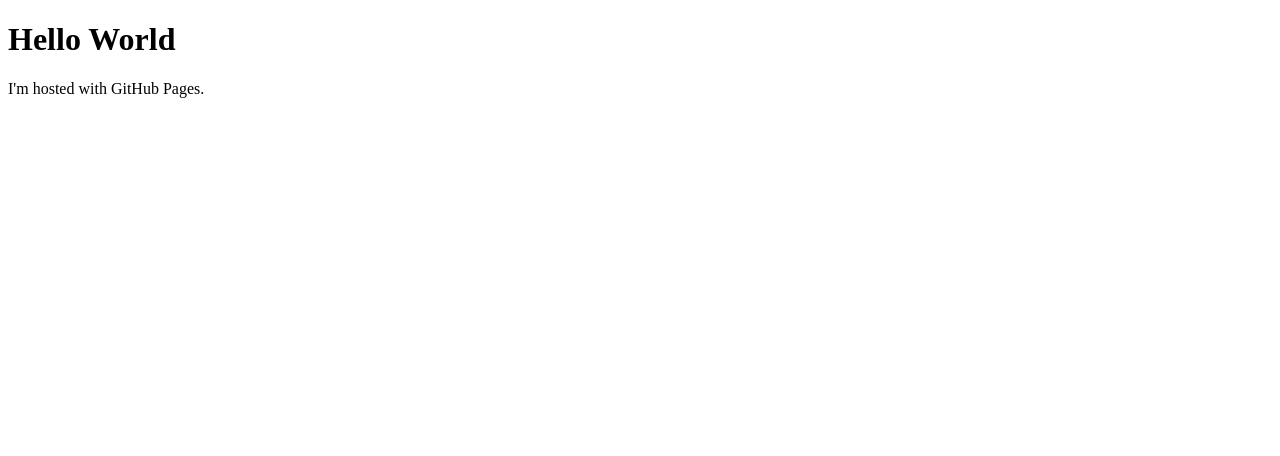
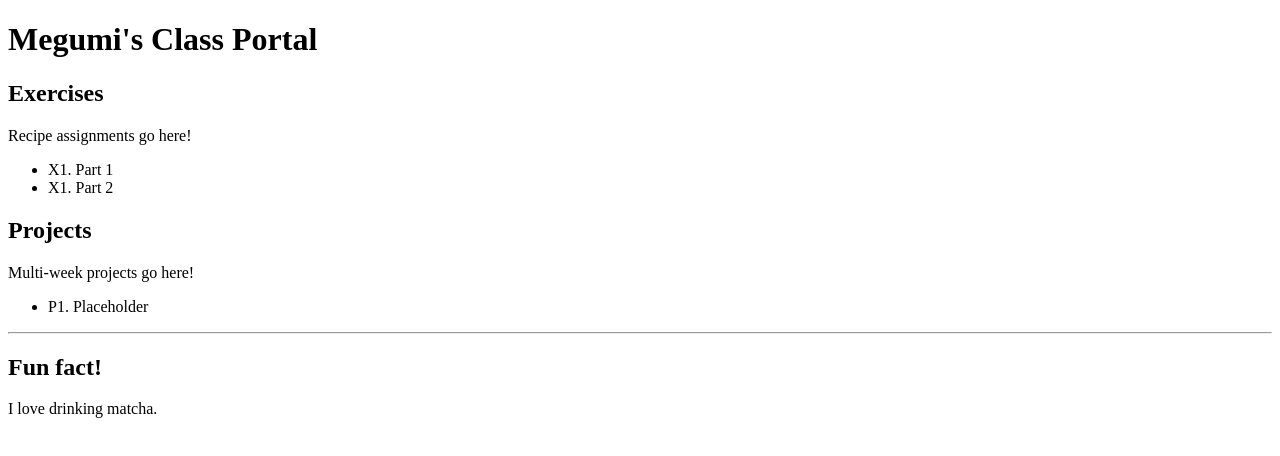
Before and after one commit to megumi-edu/megumi-edu.github.io, a plain HTML site: page index.html in a window 1280 px wide. Drawn offline with Linux system fonts and the light colour scheme.

Commit message:
Update index.html

```diff
--- a/index.html
+++ b/index.html
@@ -1,7 +1,25 @@
 <!DOCTYPE html>
-<html>
+<html lang="en">
+<head>
+    <meta charset="UTF-8">
+    <meta name="viewport" content="width=device-width, initial-scale=1.0">
+    <title>My Class Portal</title>
+</head>
 <body>
-<h1>Hello World</h1>
-<p>I'm hosted with GitHub Pages.</p>
+    <h1>Megumi's Class Portal</h1>
+    <h2>Exercises</h2>
+    <p>Recipe assignments go here!</p>
+    <ul>
+        <li>X1. Part 1</li>
+        <li>X1. Part 2</li>
+    </ul>
+    <h2>Projects</h2>
+    <p>Multi-week projects go here!</p>
+    <ul>
+        <li>P1. Placeholder</li>
+    </ul>
+    <hr>
+    <h2>Fun fact!</h2>
+    <p>I love drinking matcha.</p>
 </body>
 </html>
```
